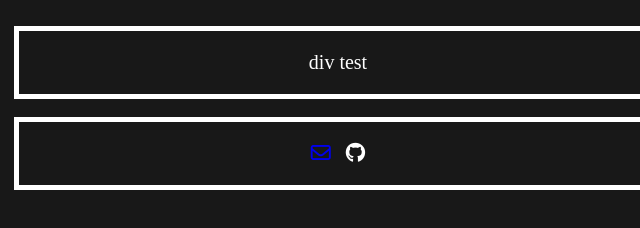
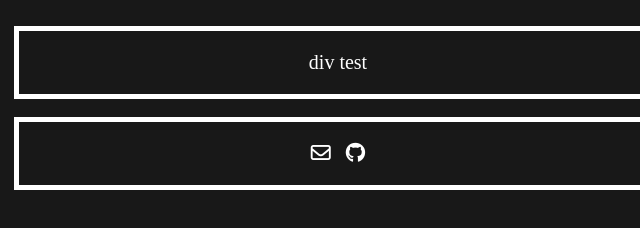
Before and after one commit to AzuraAce/oliverjjst.xyz-website, a plain HTML site: page index.html in a window 1280 px wide. Shown: the full height of the page, 302-942 px from the left. Drawn offline with Linux system fonts and the light colour scheme.

Commit message:
added email

```diff
--- a/index.html
+++ b/index.html
@@ -15,7 +15,7 @@
     <br>
 
     <div class="about">
-      <a href="mailto:oliverjjsteiner@gmx.de"> <i class="fa-regular fa-envelope"></i></a>
+      <a style="text-decoration:none;color:#FFFFFF;" href="mailto:oliverjjsteiner@gmx.de"> <i class="fa-regular fa-envelope"></i></a>
       <span style="padding-left: 10px;"></span>
       <i class="fa-brands fa-github"></i>
     </div>
```
